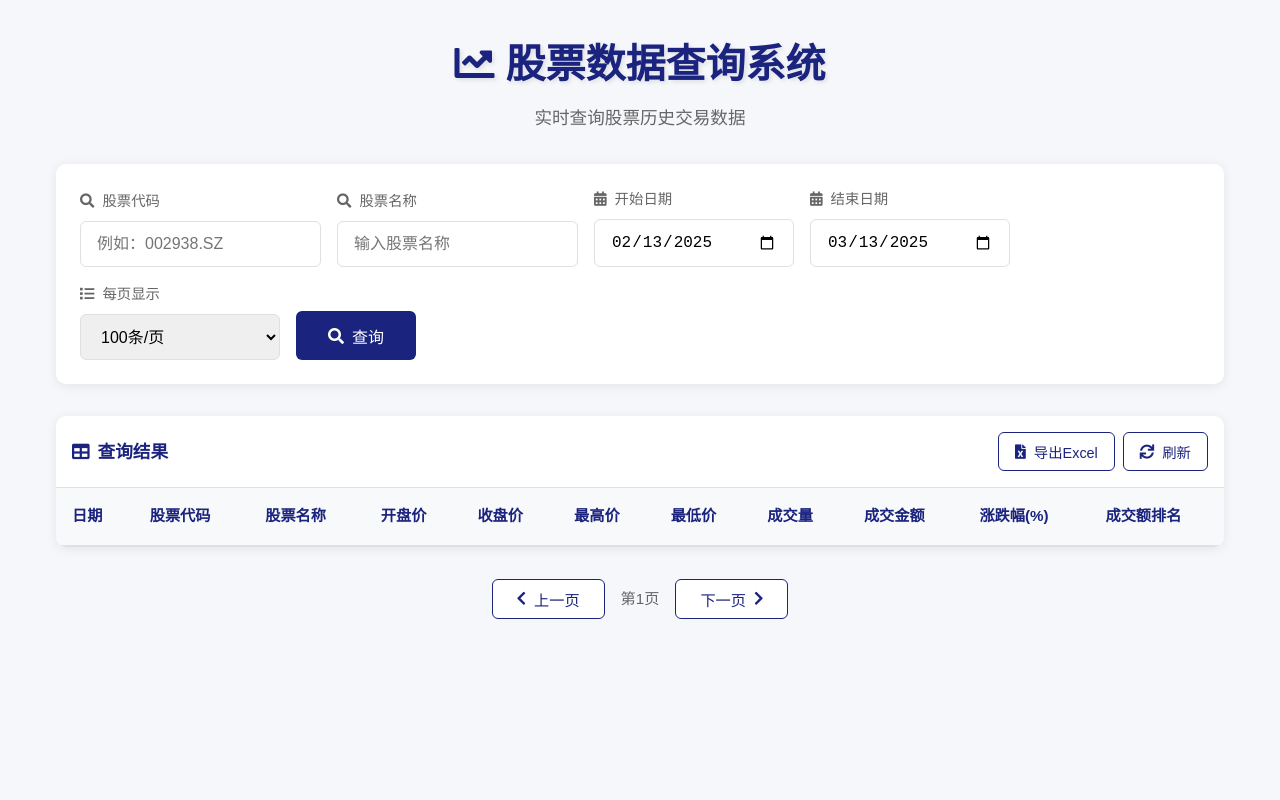
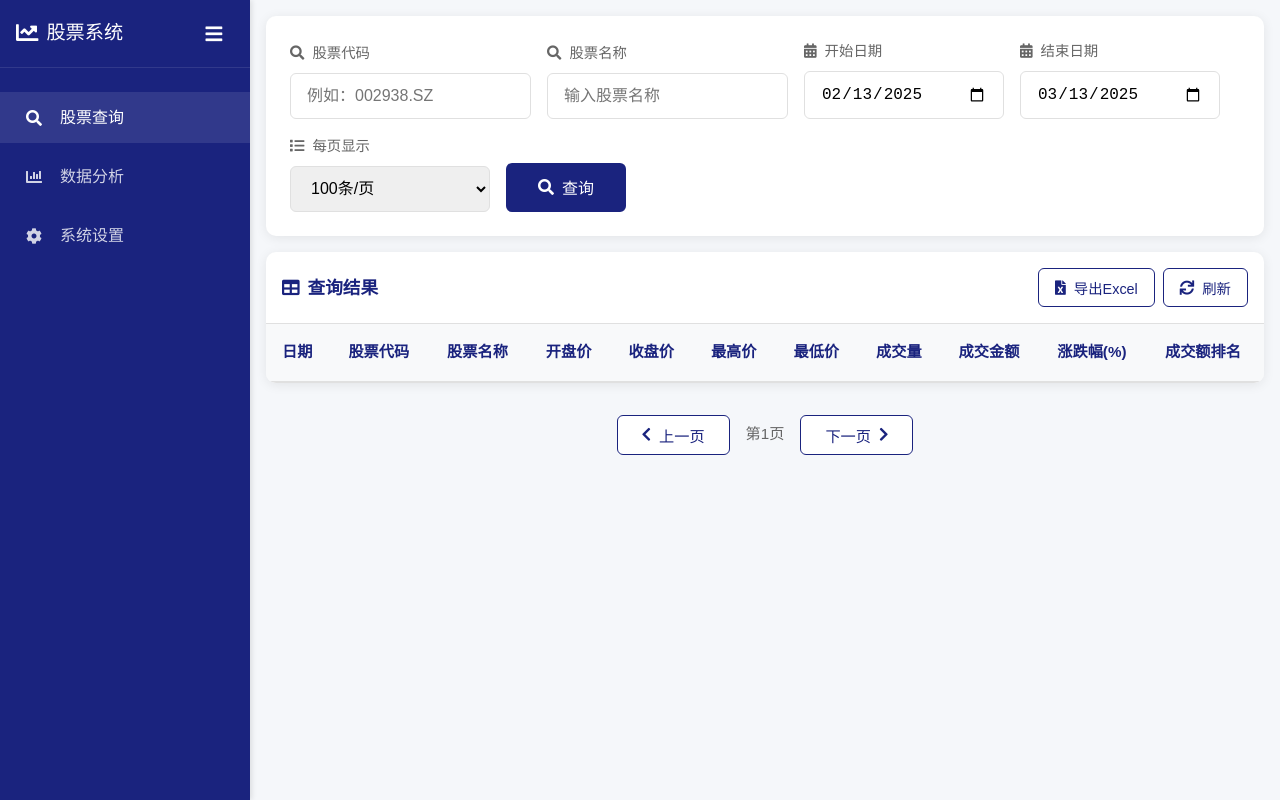
Before and after one commit to zhewenzhang/stock_research_platform, a plain HTML site: page static/index.html in a window 1280 px wide. Drawn offline with Linux system fonts and the light colour scheme.

Commit message:
优化UI界面：1. 删除顶部标题 2. 添加侧边导航栏 3. 优化布局和样式

```diff
--- a/static/index.html
+++ b/static/index.html
@@ -8,12 +8,41 @@
     <link href="https://cdn.jsdelivr.net/npm/@fortawesome/fontawesome-free@5.15.4/css/all.min.css" rel="stylesheet">
 </head>
 <body>
+    <!-- 侧边导航栏 -->
+    <div class="sidebar" id="sidebar">
+        <div class="sidebar-header">
+            <h3><i class="fas fa-chart-line"></i> 股票系统</h3>
+            <button class="toggle-btn" onclick="toggleSidebar()">
+                <i class="fas fa-bars"></i>
+            </button>
+        </div>
+        <nav class="sidebar-nav">
+            <ul>
+                <li class="active">
+                    <a href="#">
+                        <i class="fas fa-search"></i>
+                        <span>股票查询</span>
+                    </a>
+                </li>
+                <li>
+                    <a href="#">
+                        <i class="fas fa-chart-bar"></i>
+                        <span>数据分析</span>
+                    </a>
+                </li>
+                <li>
+                    <a href="#">
+                        <i class="fas fa-cog"></i>
+                        <span>系统设置</span>
+                    </a>
+                </li>
+            </ul>
+        </nav>
+    </div>
+
+    <!-- 主内容区域 -->
+    <div class="main-content" id="mainContent">
         <div class="container">
-        <header>
-            <h1><i class="fas fa-chart-line"></i> 股票数据查询系统</h1>
-            <p class="subtitle">实时查询股票历史交易数据</p>
-        </header>
-
             <div class="filters">
                 <div class="filter-group">
                     <label for="stockCode"><i class="fas fa-search"></i> 股票代码</label>
@@ -96,6 +125,7 @@
                 </div>
             </div>
         </div>
+    </div>
     <script src="/static/script.js"></script>
 </body>
 </html>
--- a/static/script.js
+++ b/static/script.js
@@ -163,6 +163,25 @@ function refreshData() {
     searchStocks();
 }
 
+// 控制侧边栏显示/隐藏
+function toggleSidebar() {
+    const sidebar = document.getElementById('sidebar');
+    const mainContent = document.getElementById('mainContent');
+    const toggleBtn = document.querySelector('.toggle-btn i');
+
+    sidebar.classList.toggle('collapsed');
+    mainContent.classList.toggle('expanded');
+
+    // 更新按钮图标
+    if (sidebar.classList.contains('collapsed')) {
+        toggleBtn.classList.remove('fa-bars');
+        toggleBtn.classList.add('fa-times');
+    } else {
+        toggleBtn.classList.remove('fa-times');
+        toggleBtn.classList.add('fa-bars');
+    }
+}
+
 // 页面加载完成后设置默认日期
 document.addEventListener('DOMContentLoaded', () => {
     const today = new Date();
--- a/static/styles.css
+++ b/static/styles.css
@@ -10,31 +10,137 @@ body {
     background-color: #f5f7fa;
     color: #2c3e50;
     line-height: 1.6;
+    display: flex;
+}
+
+/* 侧边栏样式 */
+.sidebar {
+    width: 250px;
+    height: 100vh;
+    background-color: #1a237e;
+    color: white;
+    position: fixed;
+    left: 0;
+    top: 0;
+    transition: all 0.3s ease;
+    z-index: 1000;
+    box-shadow: 2px 0 5px rgba(0,0,0,0.1);
+    overflow-x: hidden;
+}
+
+.sidebar.collapsed {
+    width: 60px;
+}
+
+.sidebar.collapsed .sidebar-header h3 {
+    display: none;
+}
+
+.sidebar-header {
+    padding: 1rem;
+    display: flex;
+    align-items: center;
+    justify-content: space-between;
+    border-bottom: 1px solid rgba(255,255,255,0.1);
+    min-height: 60px;
+}
+
+.sidebar-header h3 {
+    font-size: 1.2rem;
+    font-weight: 500;
+    display: flex;
+    align-items: center;
+    gap: 0.5rem;
+    white-space: nowrap;
+}
+
+.sidebar-header h3 i {
+    font-size: 1.4rem;
+}
+
+.toggle-btn {
+    background: none;
+    border: none;
+    color: white;
+    cursor: pointer;
+    font-size: 1.2rem;
+    padding: 0.5rem;
+    display: flex;
+    align-items: center;
+    justify-content: center;
+    transition: all 0.3s ease;
+    min-width: 40px;
+}
+
+.toggle-btn:hover {
+    background-color: rgba(255,255,255,0.1);
+    border-radius: 4px;
+}
+
+.sidebar-nav {
+    padding: 1rem 0;
+}
+
+.sidebar-nav ul {
+    list-style: none;
+}
+
+.sidebar-nav li {
+    margin: 0.5rem 0;
+}
+
+.sidebar-nav a {
+    display: flex;
+    align-items: center;
+    padding: 0.8rem 1.5rem;
+    color: rgba(255,255,255,0.8);
+    text-decoration: none;
+    transition: all 0.3s ease;
+    white-space: nowrap;
+}
+
+.sidebar-nav a i {
+    width: 20px;
+    margin-right: 1rem;
+    text-align: center;
+}
+
+.sidebar.collapsed .sidebar-nav a {
+    padding: 0.8rem;
+    justify-content: center;
+}
+
+.sidebar.collapsed .sidebar-nav a span {
+    display: none;
+}
+
+.sidebar.collapsed .sidebar-nav a i {
+    margin-right: 0;
+    width: auto;
+}
+
+.sidebar-nav li.active a,
+.sidebar-nav a:hover {
+    background-color: rgba(255,255,255,0.1);
+    color: white;
+}
+
+/* 主内容区域样式 */
+.main-content {
+    flex: 1;
+    margin-left: 250px;
+    transition: all 0.3s ease;
+    min-height: 100vh;
+}
+
+.main-content.expanded {
+    margin-left: 60px;
 }
 
 .container {
     max-width: 1200px;
-    margin: 2rem auto;
+    margin: 1rem auto;
     padding: 0 1rem;
-}
-
-/* 标题样式 */
-header {
-    text-align: center;
-    margin-bottom: 2rem;
-}
-
-h1 {
-    color: #1a237e;
-    margin-bottom: 0.5rem;
-    font-size: 2.5rem;
-    font-weight: 600;
-    text-shadow: 2px 2px 4px rgba(0,0,0,0.1);
-}
-
-.subtitle {
-    color: #666;
-    font-size: 1.1rem;
 }
 
 /* 筛选区域样式 */
@@ -43,7 +149,7 @@ h1 {
     padding: 1.5rem;
     border-radius: 10px;
     box-shadow: 0 2px 12px rgba(0,0,0,0.08);
-    margin-bottom: 2rem;
+    margin-bottom: 1rem;
     display: flex;
     gap: 1rem;
     flex-wrap: wrap;
@@ -280,6 +386,22 @@ tr:hover {
 
 /* 响应式设计 */
 @media (max-width: 768px) {
+    .sidebar {
+        transform: translateX(-100%);
+    }
+
+    .sidebar.collapsed {
+        transform: translateX(0);
+    }
+
+    .main-content {
+        margin-left: 0;
+    }
+
+    .main-content.expanded {
+        margin-left: 0;
+    }
+
     .container {
         margin: 1rem auto;
     }
```
Lines whose indentation alone changed are shown as unchanged.
